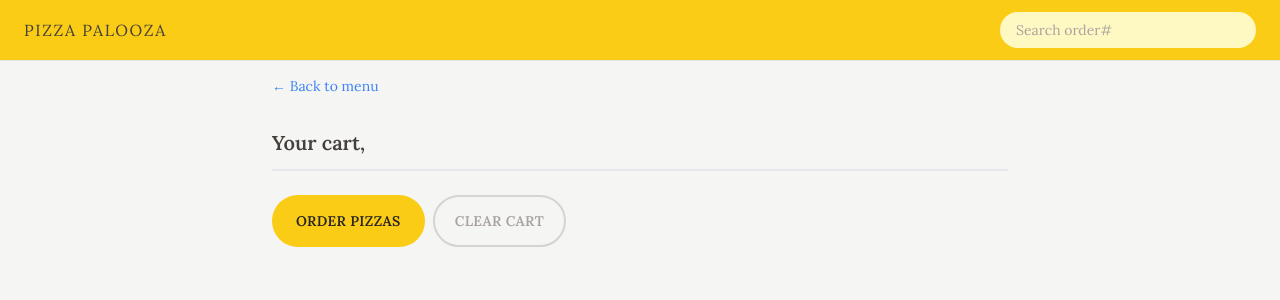
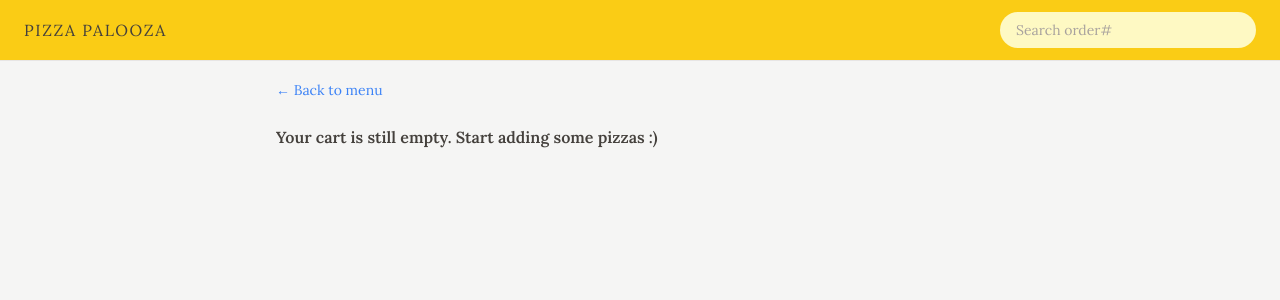
Before and after one commit to arvinbuid/pizza-palooza, a React (Vite) app: page /cart in a window 1280 px wide. Shown: the top 300 px of the page. Built offline with nearby package versions, Linux system fonts and the light colour scheme.

Commit message:
Implement clear cart functionality inside EmptyCart.

```diff
--- a/src/features/cart/Cart.jsx
+++ b/src/features/cart/Cart.jsx
@@ -1,8 +1,9 @@
+import { useDispatch, useSelector } from 'react-redux';
+import { clearCart, getCart } from './cartSlice';
 import LinkButton from '../../ui/LinkButton';
 import Button from '../../ui/Button';
 import CartItem from './CartItem';
-import { useDispatch, useSelector } from 'react-redux';
-import { clearCart, getCart } from './cartSlice';
+import EmptyCart from './EmptyCart';
 
 const fakeCart = [
   {
@@ -32,6 +33,8 @@ function Cart() {
   const username = useSelector((state) => state.user.username);
   const cart = useSelector(getCart);
   const dispatch = useDispatch();
+
+  if (!cart.length) return <EmptyCart />;
 
   return (
     <div className="px-4 py-3">
--- a/src/features/cart/EmptyCart.jsx
+++ b/src/features/cart/EmptyCart.jsx
@@ -1,11 +1,18 @@
-import { Link } from 'react-router-dom';
+import LinkButton from '../../ui/LinkButton';
 
 function EmptyCart() {
   return (
-    <div>
-      <Link to="/menu">&larr; Back to menu</Link>
+    <div className="px-5 py-4">
+      <LinkButton
+        to="/menu"
+        className="text-sm text-blue-500 hover:text-blue-600 hover:underline"
+      >
+        &larr; Back to menu
+      </LinkButton>
 
-      <p>Your cart is still empty. Start adding some pizzas :)</p>
+      <p className="mt-6 font-semibold">
+        Your cart is still empty. Start adding some pizzas :)
+      </p>
     </div>
   );
 }
```
